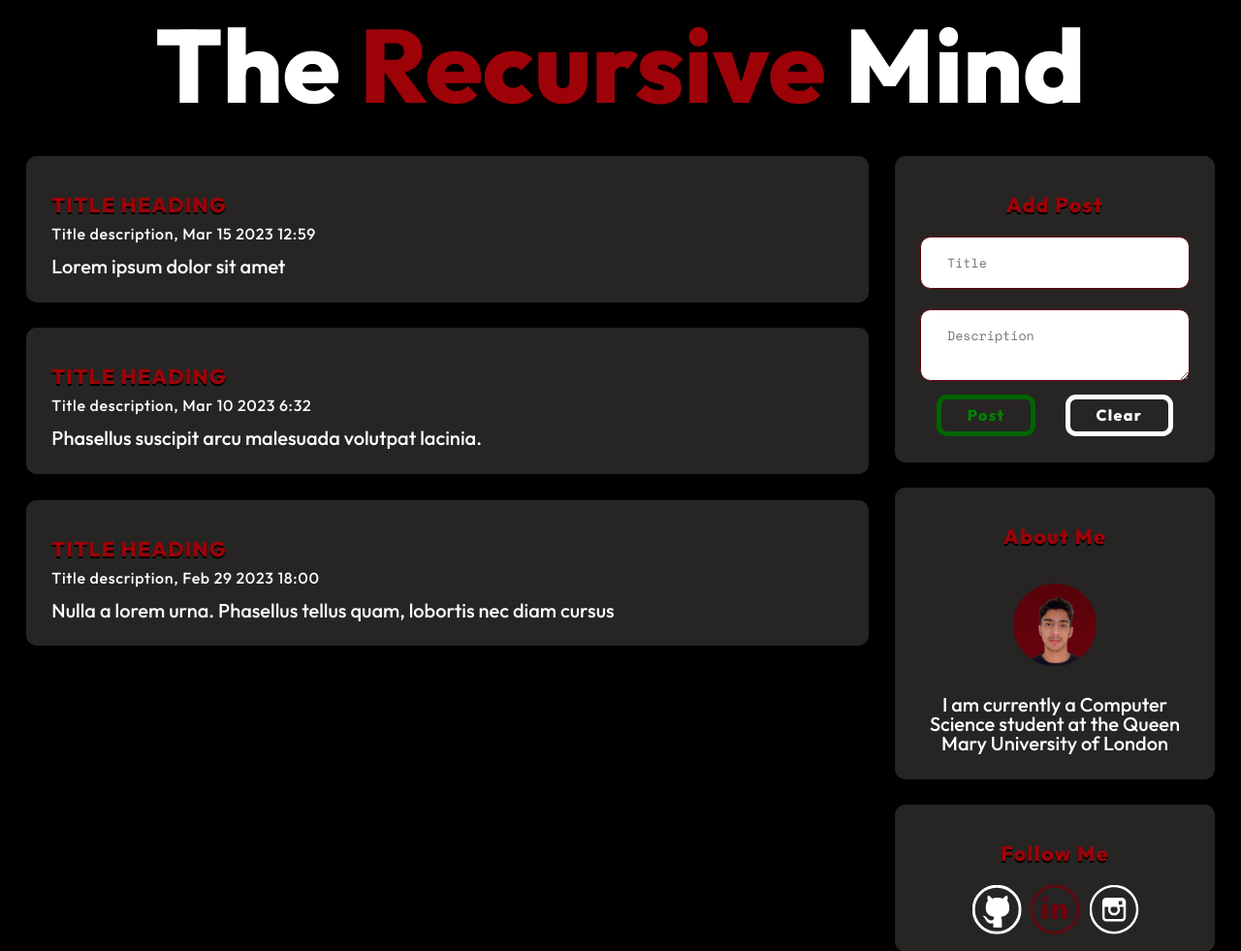
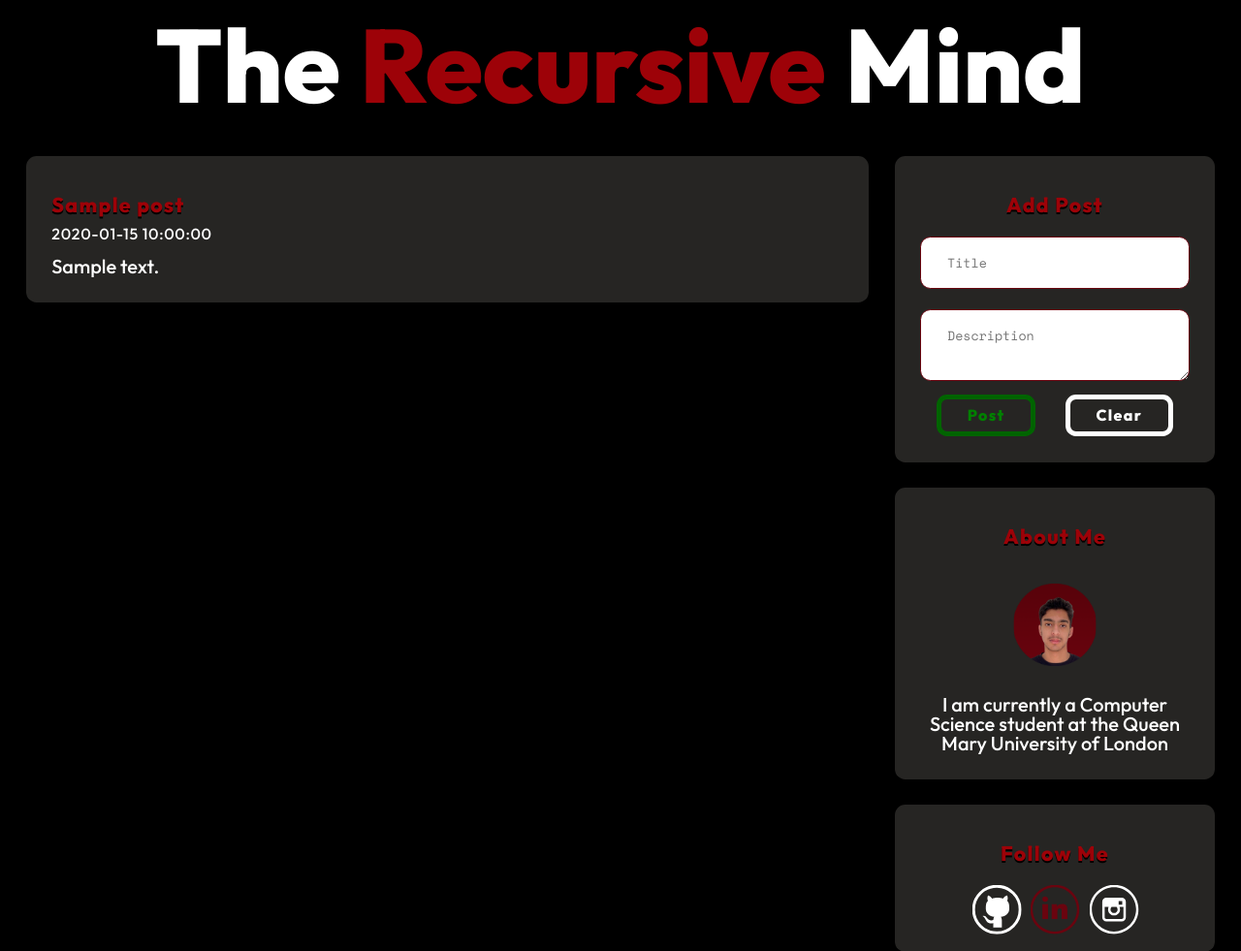
Before and after one commit to rayanbahadur/My-Portfolio, a PHP site: page /Blog.php in a window 1280 px wide. Shown: the part 129-1110 px from the top of the page at 97% size. Run offline with PHP 8.4, Linux system fonts and the light colour scheme; the visitor is signed in with stand-in values (Sample User, id 1); tables that the repository leaves empty or names only in its code hold one stand-in row (values such as "Sample post").

Commit message:
The added post is now available to view as soon as it is posted Made the login button toggle between login and logout.

```diff
--- a/AboutMe.html
+++ b/AboutMe.html
@@ -14,9 +14,9 @@
         <div class="navList">
 
           <ul>
-            <a href="index.html"><img class="logo" src="image/smileyBlue.png" alt="smiley"></a>
+            <a href="index.php"><img class="logo" src="image/smileyBlue.png" alt="smiley"></a>
             <li class="listItem"><p>Rayan Bahadur</p></li>
-            <li class="listItem"><a href="index.html">Home</a></li>
+            <li class="listItem"><a href="index.php">Home</a></li>
             <li class="listItemC"><a href="#">About</a></li>
             <li class="listItem"><a href="My%20Skills.html">Skills</a></li>
             <li class="listItem"><a href="Education&Experience.html">Education & Experience</a></li>
--- a/Blog.php
+++ b/Blog.php
@@ -1,4 +1,6 @@
-
+<?php
+    include "addPost.php"
+?>
 <!DOCTYPE html>
 <html lang="en">
 <head>
@@ -17,9 +19,9 @@
                 <div class="navList">
 
                     <ul>
-                        <a href="index.html"><img class="logo" src="image/smileyBlue.png" alt="smiley"></a>
+                        <a href="index.php"><img class="logo" src="image/smileyBlue.png" alt="smiley"></a>
                         <li class="listItem"><p>Rayan Bahadur</p></li>
-                        <li class="listItem"><a href="index.html">Home</a></li>
+                        <li class="listItem"><a href="index.php">Home</a></li>
                         <li class="listItem"><a href="AboutMe.html">About</a></li>
                         <li class="listItem"><a href="My%20Skills.html">Skills</a></li>
                         <li class="listItem"><a href="Education&Experience.html">Education & Experience</a></li>
@@ -36,21 +38,13 @@
 
         <div class="blogRow">
             <article class="mainBlog">
-                <section class="card">
-                    <h3>TITLE HEADING</h3>
-                    <h5>Title description, Mar 15 2023 12:59</h5>
-                    <p>Lorem ipsum dolor sit amet</p>
-                </section>
-                <section class="card">
-                    <h3>TITLE HEADING</h3>
-                    <h5>Title description, Mar 10 2023 6:32</h5>
-                    <p>Phasellus suscipit arcu malesuada volutpat lacinia.</p>
-                </section>
-                <section class="card">
-                    <h3>TITLE HEADING</h3>
-                    <h5>Title description, Feb 29 2023 18:00</h5>
-                    <p>Nulla a lorem urna. Phasellus tellus quam, lobortis nec diam cursus</p>
-                </section>
+                <?php foreach ($query as $q){?>
+                    <section class="card">
+                        <h3><?php echo $q['title'];?></h3>
+                        <h5><?php echo $q['date'];?></h5>
+                        <p><?php echo $q['description'];?></p>
+                    </section>
+                <?php }?>
             </article>
             <aside class="blogAside">
                 <?php
@@ -58,6 +52,13 @@
                 if(isset($_SESSION['email'])) {// if a session is active
                     ?>
                     <div class="card1">
+                        <?php if(isset($_REQUEST['info'])){?>
+                            <?php if ($_REQUEST['info'] == "added"){?>
+                                <div class="success" role="alert">
+                                    <h5>Post has been added successfully</h5>
+                                </div>
+                            <?php } ?>
+                        <?php } ?>
                         <h3>Add Post</h3>
                         <form action="addPost.php" method="get">
                             <input type="text" id="title" name="title" placeholder="Title" required minlength="3" maxlength="255"><br>
--- a/Education&Experience.html
+++ b/Education&Experience.html
@@ -14,9 +14,9 @@
             <div class="navList">
 
               <ul>
-                  <a href="index.html"><img class="logo" src="image/smileyBlue.png" alt="smiley"></a>
+                  <a href="index.php"><img class="logo" src="image/smileyBlue.png" alt="smiley"></a>
                 <li class="listItem"><p>Rayan Bahadur</p></li>
-                <li class="listItem"><a href="index.html">Home</a></li>
+                <li class="listItem"><a href="index.php">Home</a></li>
                 <li class="listItem"><a href="AboutMe.html">About</a></li>
                 <li class="listItem"><a href="My%20Skills.html">Skills</a></li>
                 <li class="listItemC"><a href="#">Education & Experience</a></li>
--- a/Login.html
+++ b/Login.html
@@ -13,9 +13,9 @@
             <div class="navList">
 
                 <ul>
-                    <a href="index.html"><img class="logo" src="image/smileyBlue.png" alt="smiley"></a>
+                    <a href="index.php"><img class="logo" src="image/smileyBlue.png" alt="smiley"></a>
                     <li class="listItem"><p>Rayan Bahadur</p></li>
-                    <li class="listItem"><a href="index.html">Home</a></li>
+                    <li class="listItem"><a href="index.php">Home</a></li>
                     <li class="listItem"><a href="AboutMe.html">About</a></li>
                     <li class="listItem"><a href="My%20Skills.html">Skills</a></li>
                     <li class="listItem"><a href="Education&Experience.html">Education & Experience</a></li>
--- a/My Skills.html
+++ b/My Skills.html
@@ -16,9 +16,9 @@
         <div class="navList">
 
           <ul>
-            <a href="index.html"><img class="logo" src="image/smileyBlue.png" alt="smiley"></a>
+            <a href="index.php"><img class="logo" src="image/smileyBlue.png" alt="smiley"></a>
             <li class="listItem"><p>Rayan Bahadur</p></li>
-            <li class="listItem"><a href="index.html">Home</a></li>
+            <li class="listItem"><a href="index.php">Home</a></li>
             <li class="listItem"><a href="AboutMe.html">About</a></li>
             <li class="listItemC"><a href="#">Skills</a></li>
             <li class="listItem"><a href="Education&Experience.html">Education & Experience</a></li>
--- a/Portfolio.html
+++ b/Portfolio.html
@@ -14,9 +14,9 @@
         <div class="navList">
 
           <ul>
-            <a href="index.html"><img class="logo" src="image/smileyBlue.png" alt="smiley"></a>
+            <a href="index.php"><img class="logo" src="image/smileyBlue.png" alt="smiley"></a>
             <li class="listItem"><p>Rayan Bahadur</p></li>
-            <li class="listItem"><a href="index.html">Home</a></li>
+            <li class="listItem"><a href="index.php">Home</a></li>
             <li class="listItem"><a href="AboutMe.html">About</a></li>
             <li class="listItem"><a href="My%20Skills.html">Skills</a></li>
             <li class="listItem"><a href="Education&Experience.html">Education & Experience</a></li>
--- a/addPost.php
+++ b/addPost.php
@@ -4,7 +4,9 @@
     if($con->connect_error){
         die("Failed to connect: " .$con->connect_error);
     }
-    else{
+
+    $sql = "SELECT * FROM post";
+    $query = mysqli_query($con, $sql);
     if (isset($_REQUEST["postBtn"])){
         $title = $_REQUEST["title"];
         $description = $_REQUEST["description"];
@@ -15,5 +17,4 @@
         header("Location: Blog.php?info=added");
         exit();
     }
-    }
 ?>
--- a/logout.php
+++ b/logout.php
@@ -1,5 +1,5 @@
 <?php
 session_start();
 session_destroy();
-header("Location: index.html");
+header("Location: index.php");
 exit;
--- a/main.css
+++ b/main.css
@@ -729,6 +729,11 @@ h5{
         padding-right: 0;
     }
 }
-.error {
-    border-color: red;
+
+.card1 .success{
+    background-color: #31611a;
+    margin-top: 1.667rem;
+    box-sizing: border-box;
+    border-radius: 0.667rem;
+    padding: 1rem 1rem 0.1rem;
 }
```
Also changed, not shown: index.html (deleted, +0 -52 lines), index.php (+61 -4 lines). Lines whose indentation alone changed are shown as unchanged.
